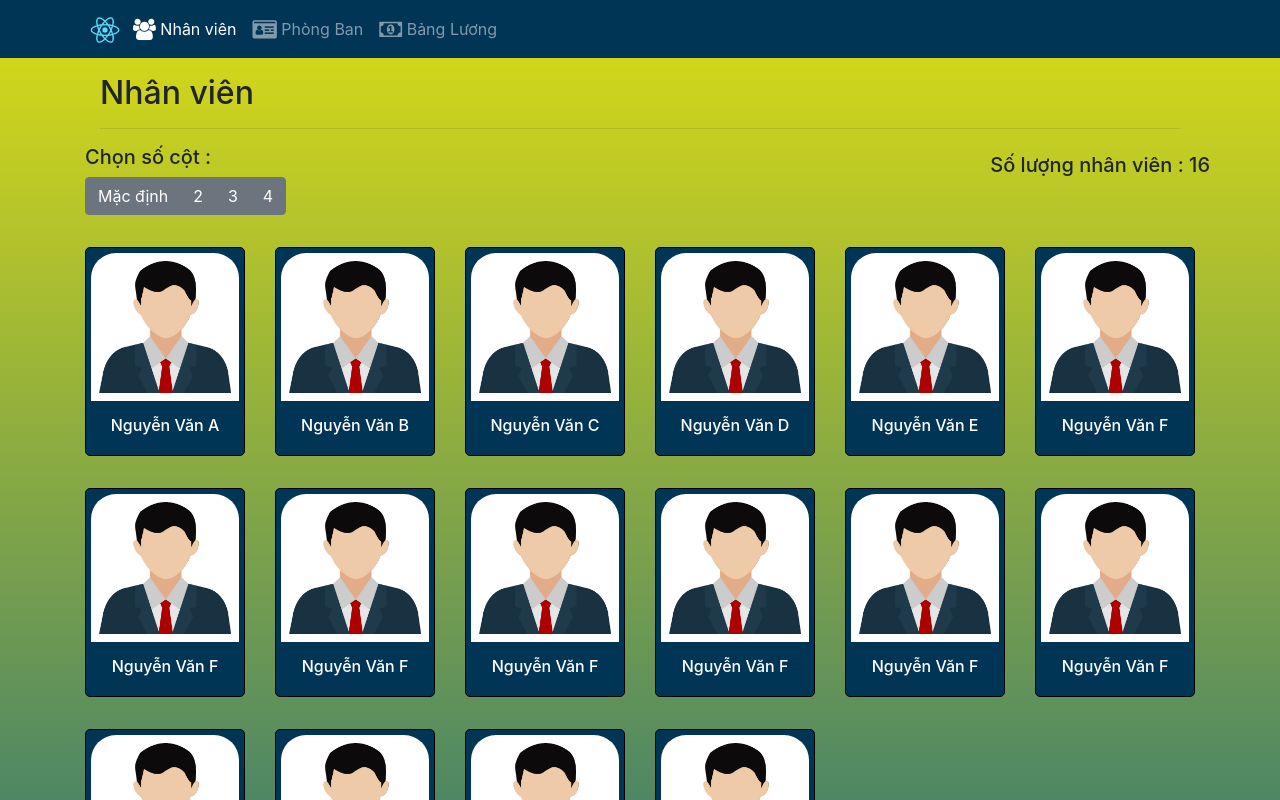
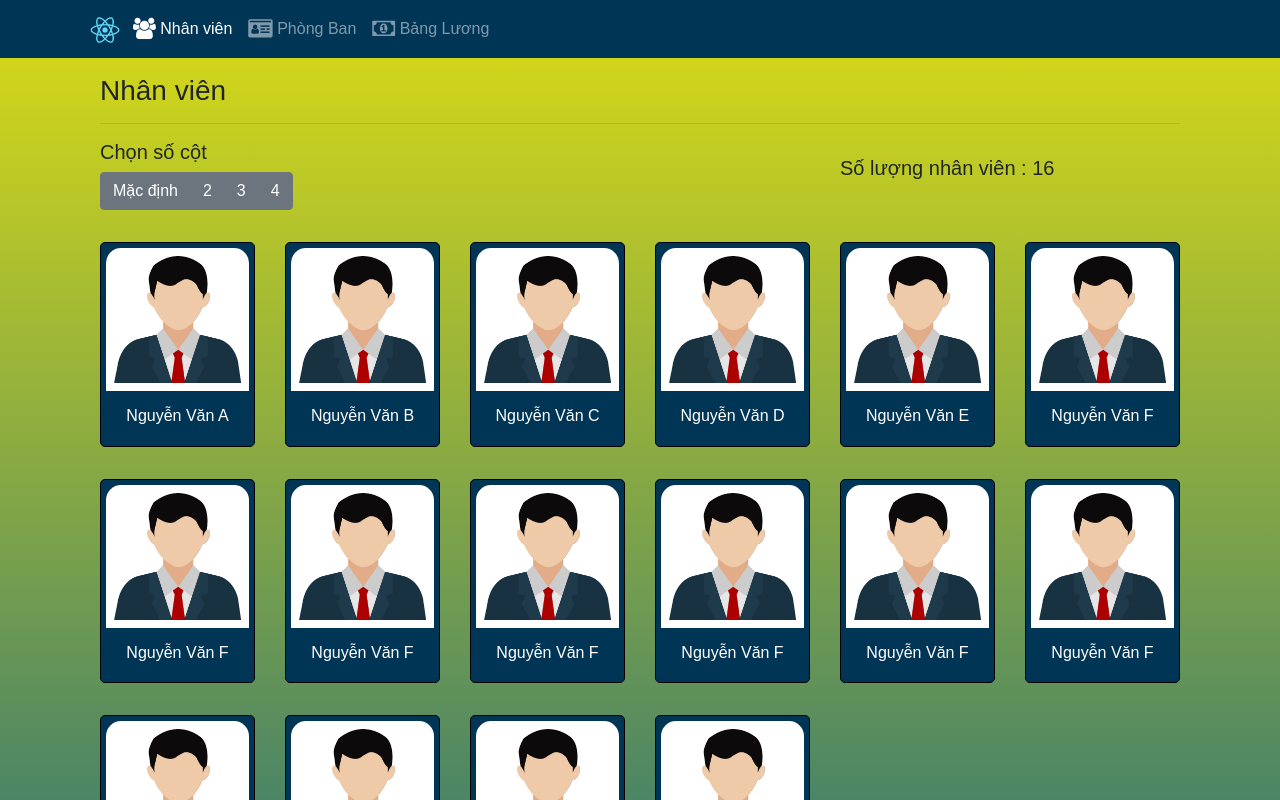
Before and after one commit to quachanhhao1698/Funix_RJS101x_01-A_VN_DN, a React (Create React App) app: page /nhanvien in a window 1280 px wide. Shown: the top 800 px of the page. Built offline with nearby package versions, Linux system fonts and the light colour scheme.

Commit message:
Fix StaffListComponent.js to Function Component

```diff
--- a/src/App.css
+++ b/src/App.css
@@ -59,8 +59,17 @@
 
     /* CSS for all */
 
+    *{
+        box-sizing: border-box;
+        font-family: Arial, Helvetica, sans-serif;
+    }
     body{
         background-image: linear-gradient(to top,#02598f,rgb(220, 220, 20)) ;
+
+    }
+
+    .row {
+        margin: 0;
     }
 
     .card{
@@ -98,7 +107,7 @@
 
     .cardImg-nv{
         padding: 8px;
-        border-radius: 25px 25px 0 0;
+        border-radius: 15px 15px 0 0;
         background-color: white;
     }
     .card-nv:hover .cardImg-nv{
@@ -122,6 +131,20 @@
 
     /* ------------------------------------ */
 
+    /* CSS for StaffDetailComponent */
+
+    .detailStaff {
+        border: 1px black solid;
+    }
+
+    .staffImg {
+        height: 100%;
+        padding: 40px 0px;
+    }
+
+    /* ------------------------------------ */
+
+
 
     address{
         font-size:80%;
--- a/src/components/DepartmentsComponent.js
+++ b/src/components/DepartmentsComponent.js
@@ -16,7 +16,7 @@ export default function DepartmentsComponent(props) {
 
   const departmentList = props.departments.map((department)=>{
     return(
-      <Col className={"col-12 col-sm-6 col-md-4 mt-3"}>
+      <Col className={"col-12 col-md-6 col-lg-4 mt-3"}>
         <RenderDepartments department={department}/>
       </Col>
     );
--- a/src/components/MainComponent.js
+++ b/src/components/MainComponent.js
@@ -8,7 +8,6 @@ import StaffDetailComponent from './StaffDetailComponent';
 import DepartmentsComponent from './DepartmentsComponent';
 import PayrollComponent from './PayrollComponent';
 
-
 export default class MainComponent extends Component {
 
   constructor(props){
@@ -16,10 +15,17 @@ export default class MainComponent extends Component {
 
     this.state = {
       staffs: STAFFS,
-      departments: DEPARTMENTS
+      departments: DEPARTMENTS,
+      selectedClolumn:{
+        desktop: 2,
+        tablet: 4,
+        mobile: 6
+    }
 
     };
   }
+
+
 
   render() {
 
@@ -32,17 +38,20 @@ export default class MainComponent extends Component {
       );
     };
 
+
+
       return(
           <div>
             <Header/>
             <Switch>
-              <Route exact path="/nhanvien"          component={()=> <StaffListComponent staffs={this.state.staffs}/> } />
+              <Route exact path="/nhanvien"          component={()=> <StaffListComponent staffs={this.state.staffs}/>}/>
               <Route       path="/nhanvien/:staffId" component={StaffWithId} />
               <Route exact path="/phongban"          component={()=> <DepartmentsComponent departments={this.state.departments} />} />
               <Route exact path="/bangluong"         component={()=> <PayrollComponent  payroll={this.state.staffs}/>} />
+
               <Redirect to="/nhanvien" />
+
             </Switch>
-
             <Footer />
 
           </div>
--- a/src/components/PayrollComponent.js
+++ b/src/components/PayrollComponent.js
@@ -25,7 +25,7 @@ export default function PayrollComponent(props) {
     const payrollOfStaffs = props.payroll.map((payroll) =>{
 
         return(
-            <Col className="col-12 col-sm-6 col-md-4 mt-3">
+            <Col className="col-12 col-md-6 col-lg-4 mt-3">
                 <RenderListPayrollOfStaffs staff={payroll}/>
             </Col>
         );
--- a/src/components/StaffDetailComponent.js
+++ b/src/components/StaffDetailComponent.js
@@ -9,15 +9,14 @@ import {ROLE} from '../shared/staffs';
 function RenderStaff({staff}) {
     if(staff != null){
         return(
-            <div className="row">
-
-                <div className="col-12 col-sm-4 col-md-3 mt-3">
-                    <div>
+            <div className="row ">
+                <div className="col-12 col-md-4 col-lg-3 mt-3 ">
+                    <div className="staffImg">
                         <CardImg width="100%" height="100%" src={staff.image} alt={staff.name} />
                     </div>
                 </div>
 
-                <div className="col-12 col-sm-8 col-md-9 mt-3">
+                <div className="col-12 col-md-8 col-lg-9 mt-3">
                 <div>
                     <CardBody>
                         <CardTitle>Họ và Tên: {staff.name}</CardTitle>
@@ -68,7 +67,7 @@ function StaffDetailComponent(props) {
             </div>
         )
     }else {
-        staff = <div>fsdfsdfsd</div>
+        staff = <div></div>
     }
 
     return (
--- a/src/components/StaffListComponent.js
+++ b/src/components/StaffListComponent.js
@@ -1,7 +1,6 @@
-import React,{Component} from "react";
-import {Card,CardImg,CardBody,CardTitle,Button,ButtonGroup,Col,Row,Container,Toast} from 'reactstrap';
+import React,{ useState} from "react";
+import {Card,CardImg,CardBody,CardTitle,Button,ButtonGroup,Col,Row,Container} from 'reactstrap';
 import { Link } from 'react-router-dom';
-import StaffDetail from "./StaffDetailComponent";
 import '../App.css';
 
 
@@ -19,102 +18,25 @@ function RenderStaffs({staff,onClick}){
 }
 
 
-class StaffList extends Component{
-    constructor(props) {
-    super(props);
-
-    this.state = {
-
-        // column:3,
-        selectedClolumn:{
-            desktop: 2,
-            tablet: 4,
-            mobile: 6
-        }
-        };
-        this.onClickColDefault = this.onClickColDefault.bind(this);
-        this.onClickCol2 = this.onClickCol2.bind(this);
-        this.onClickCol3 = this.onClickCol3.bind(this);
-        this.onClickCol4 = this.onClickCol4.bind(this);
-        this.onClickCol6 = this.onClickCol6.bind(this);
-    }
-
-    onStaffSelect(staffs){
-        this.setState({selectedStaff: staffs});
-    }
 
 
+function StaffList(props) {
 
-    onClickCol2() {
-        this.setState({
-            // column:6,
-            selectedClolumn:{
-                desktop: 6,
-                tablet: 6,
-                mobile: 6
-            }
-        });
-    }
+    const [col, setCol] = useState(0);
 
-    onClickCol3() {
-        this.setState({
-            // column:4,
-            selectedClolumn:{
-                desktop: 4,
-                tablet: 4,
-                mobile: 4
-            }});
-    }
+        let countStaffs=props.staffs.length;
+        console.log(countStaffs)
 
-    onClickCol4() {
-        this.setState({
-            // column:3,
-            selectedClolumn:{
-                desktop: 3,
-                tablet: 3,
-                mobile: 3
-            }});
-    }
-
-    onClickCol6() {
-        this.setState({
-            // column:2,
-            selectedClolumn:{
-                desktop: 2,
-                tablet: 2,
-                mobile: 2
-            }});
-    }
-
-    onClickColDefault() {
-        this.setState({
-            // column:6,
-            selectedClolumn:{
-                desktop: 2,
-                tablet: 4,
-                mobile: 6
-            }
-        });
-    }
-
-    render() {
-
-
-        let countStaffs=this.props.staffs.length;
-
-        const staffList=this.props.staffs.map((staffs)=> {
+        const staffList=props.staffs.map((staffs)=> {
             return (
 
-
-                <Col
-                    key={staffs.id}
-                    xs={this.state.selectedClolumn.mobile}
-                    md={this.state.selectedClolumn.tablet}
-                    lg={this.state.selectedClolumn.desktop}
+                <Col key={staffs.id}
+                    xs={col || "6"}
+                    md={col || "4"}
+                    lg={col || "2"}
                     className={"mt-3"}
-                    // className={classname}
                     >
-                        <RenderStaffs staff={staffs} onclick={this.props.onClick}/>
+                        <RenderStaffs staff={staffs} onclick={props.onClick}/>
 
 
                 </Col>
@@ -124,46 +46,40 @@ class StaffList extends Component{
 
 
         return(
-            <Container className={"mb-3 container"} >
+            <Container className={"mb-3 "} >
 
                 <div className="col-12">
-                    <h2 className="mt-3">Nhân viên</h2>
+                    <h3 className="mt-3">Nhân viên</h3>
                     <hr/>
                 </div>
+                <Row>
+                    <div className="col-12 col-sm-6 col-md-8">
+                    <h5>Chọn số cột</h5>
+                    <ButtonGroup>
+                        <Button onClick={() => setCol(0)}>Mặc định</Button>
+                        <Button onClick={() => setCol(6)}>2</Button>
+                        <Button onClick={() => setCol(4)}>3</Button>
+                        <Button onClick={() => setCol(3)}>4</Button>
+                    </ButtonGroup>
+                    </div>
 
-                <Row className={"mt-3"}>
-                     <Col>
-                            <h5>Chọn số cột :</h5>
-
-                            <ButtonGroup>
-                            <Button onClick={this.onClickColDefault}>Mặc định</Button>
-                            <Button onClick={this.onClickCol2}>2</Button>
-                            <Button onClick={this.onClickCol3}>3</Button>
-                            <Button onClick={this.onClickCol4}>4</Button>
-                            {/* <Button onClick={this.onClickCol6}>6</Button> */}
-                            </ButtonGroup>
-                        </Col>
-
-
-                        <h5 className="mt-2 pl-2">Số lượng nhân viên : {countStaffs} </h5>
+                    <div className="col-0 col-sm-6 col-md-4 mt-3">
+                        <h5>Số lượng nhân viên : {countStaffs}</h5>
+                    </div>
                 </Row>
-
                 <Row>
-
                     {staffList}
                 </Row>
 
                 <Row className={"m-3"}>
-                    <h5>Bấm vào tên nhân viên để xem thông tin</h5>
+                    <h5>Bấm vào nhân viên để xem thông tin</h5>
+                    <br/>
+
                 </Row>
-
-                {/* <Row id="staff-detail">
-                    <StaffDetail selectedStaff={this.state.selectedStaff}/>
-                </Row> */}
 
             </Container>
         );
-    }
+
 }
 
 export default StaffList;
```
